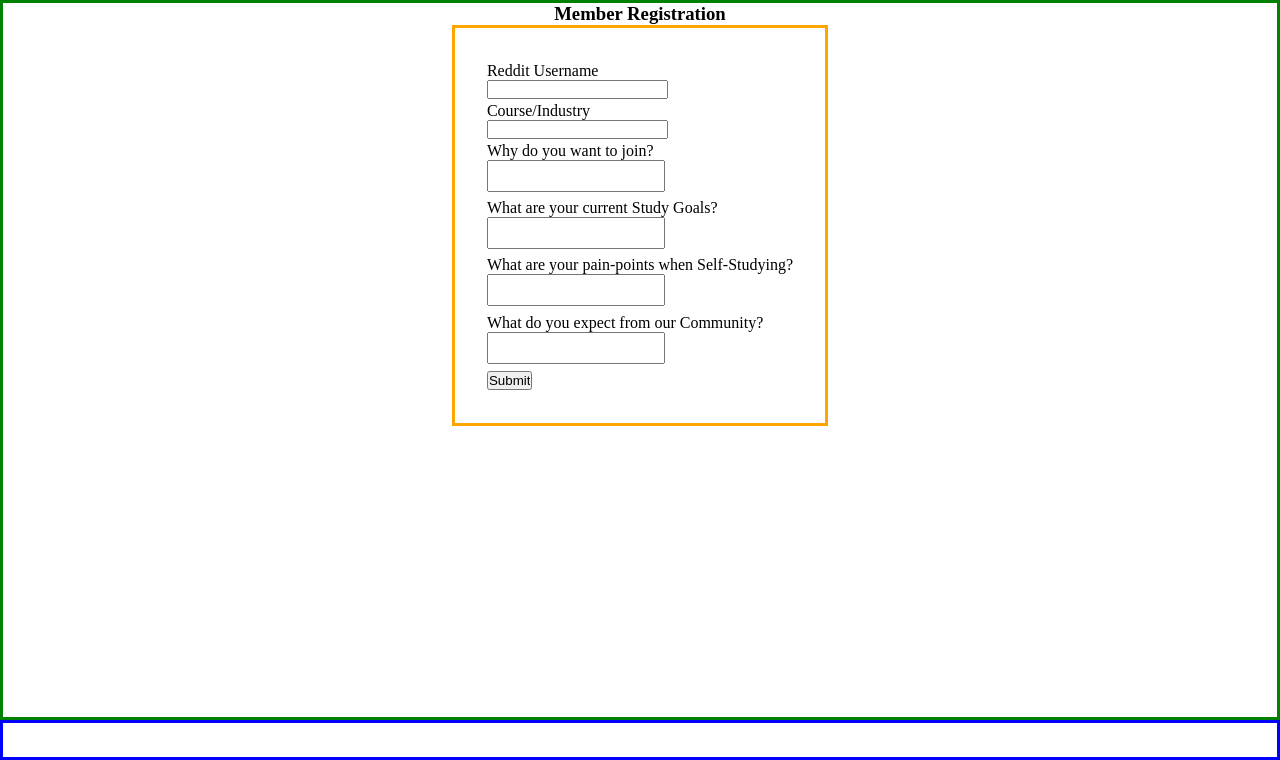
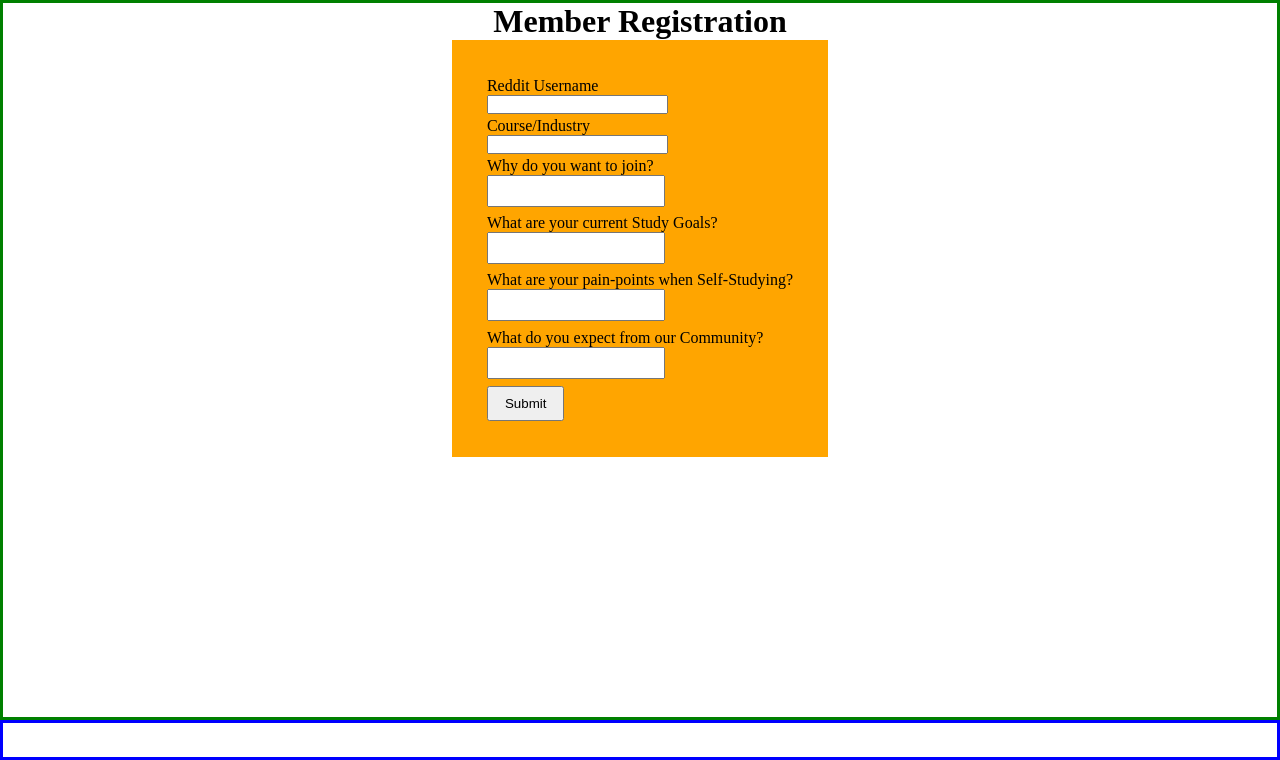
Before and after one commit to donovan2121/study-portal-flask, a Flask app: page /registration in a window 1280 px wide. Shown: the part 40-800 px from the top of the page. Run offline with Flask 2, Linux system fonts and the light colour scheme.

Commit message:
enhance UI css on registration page

```diff
--- a/app/static/style.css
+++ b/app/static/style.css
@@ -14,12 +14,13 @@ form {
     align-items: center;
     border: 3px solid green;
     height: 90vh;
-    max-height: 80%;
+    max-height: 100%;
 }
 
 form .form-group {
     border: 3px solid orange;
     padding: 2rem 0;
+    background-color: orange;
 }
 
 form .form-group .container-input {
@@ -28,11 +29,22 @@ form .form-group .container-input {
 
 form .form-group .container-input label {
     display: block;
+    font-size: 16px;
+
 }
 
 form .container-input textarea {
     resize: none;
-    max-width: 90%;
+    max-width: 100%;
+}
+
+form .container-input textarea:focus {
+    width: 100%;
+    height: 100%;
+}
+
+form .container-input .btn {
+    padding: 0.5rem 1rem;
 }
 
 #main-nav {
--- a/app/templates/registration.html
+++ b/app/templates/registration.html
@@ -3,7 +3,7 @@
 {% block content %}
 <form action="" method="POST">
     {{ form.hidden_tag() }}
-    <h3>Member Registration</h3>
+    <h1>Member Registration</h3>
     <div class="form-group">
         <div class="container-input">
             <!-- <label for="">Reddit username:</label>
@@ -67,7 +67,7 @@
             <span style="color: red">[{{ error }}]</span>
             {% endfor %}
         </div>
-        <div class="container-input">{{ form.submit() }}</div>
+        <div class="container-input">{{ form.submit(class="btn") }}</div>
     </div>
 </form>
 {% endblock %}
```
